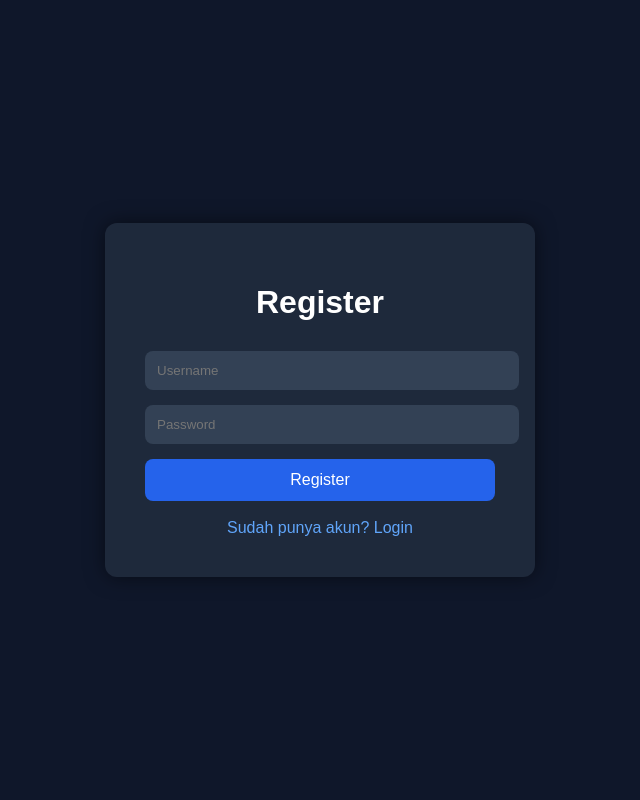
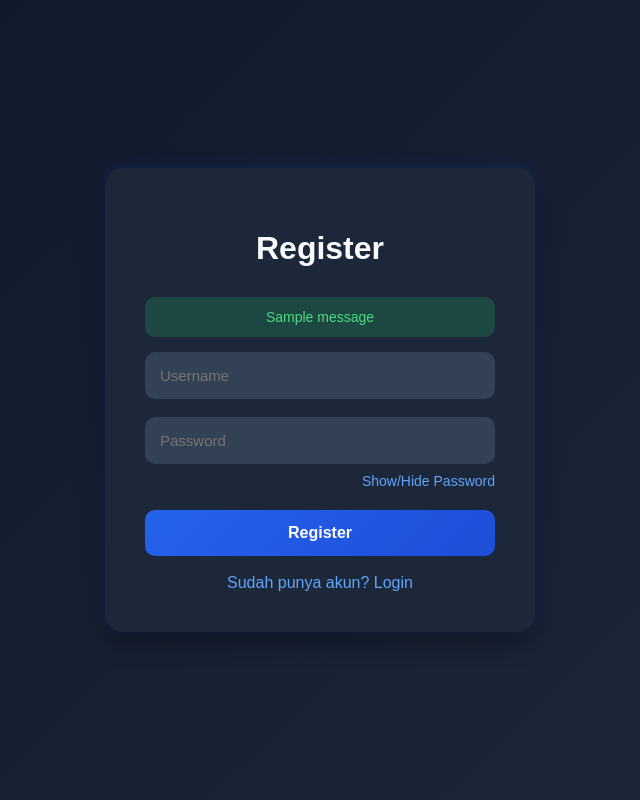
Before and after one commit to pyandraanugrah/Project-Siskem, a Flask app: page / in a window 1280 px wide. Shown: the whole page, without its empty margins (320-960 px from the left). Run offline with Flask 3, Linux system fonts and the light colour scheme; one stand-in notice (Sample message) is shown.

Commit message:
Penyesuaian Ui Login, Register, Penambahan Show Dan Hide Password

```diff
--- a/app.py
+++ b/app.py
@@ -1,4 +1,4 @@
-from flask import Flask, render_template, request, session, redirect
+from flask import Flask, render_template, request, session, redirect, flash
 from argon2 import PasswordHasher
 import sqlite3
 
@@ -26,33 +26,36 @@ def register():
     username = request.form['username']
     password = request.form['password']
 
-    # Hash password menggunakan Argon2
+    # hash password
     hashed_password = ph.hash(password)
 
-    # Koneksi database
+    # koneksi database
     conn = sqlite3.connect('database.db')
     cursor = conn.cursor()
 
     try:
-        # Simpan user ke database
+
+        # simpan user
         cursor.execute(
             "INSERT INTO users (username, password) VALUES (?, ?)",
             (username, hashed_password)
         )
 
         conn.commit()
+        conn.close()
+
+        flash("Register berhasil! Silakan login.", "success")
+
+        return redirect('/login')
 
     except:
+
         conn.close()
-        return "<h2>Username sudah digunakan!</h2>"
 
-    conn.close()
+        flash("Username sudah digunakan!", "error")
 
-    return """
-    <h2>Register Berhasil!</h2>
 
-    <a href="/login">Login Sekarang</a>
-    """
+        return redirect('/')
 
 # =========================
 # HALAMAN LOGIN
@@ -86,7 +89,8 @@ def login():
 
     # Jika user tidak ditemukan
     if result is None:
-        return "<h2>User tidak ditemukan!</h2>"
+        flash("User tidak ditemukan!", "error")
+        return redirect('/login')
 
     stored_hash = result[0]
 
@@ -100,8 +104,8 @@ def login():
         return redirect('/dashboard')
 
     except:
-        return "<h2>Password salah!</h2>"
-
+        flash("Password salah!", "error")
+        return redirect('/login')
 # =========================
 # DASHBOARD
 # =========================
--- a/static/style.css
+++ b/static/style.css
@@ -1,5 +1,6 @@
 body{
-    background-color: #0f172a;
+    background: linear-gradient(135deg, #0f172a, #1e293b);
+
     font-family: Arial, sans-serif;
     color: white;
 
@@ -11,57 +12,188 @@ body{
     margin: 0;
 }
 
+/* CARD CONTAINER */
 .container{
-    background-color: #1e293b;
+    background-color: rgba(30, 41, 59, 0.95);
+
     padding: 40px;
-    border-radius: 12px;
+    border-radius: 18px;
 
     width: 350px;
 
-    box-shadow: 0 0 20px rgba(0,0,0,0.5);
+    box-shadow:
+        0 10px 25px rgba(0,0,0,0.4),
+        0 0 15px rgba(37,99,235,0.2);
+
+    backdrop-filter: blur(10px);
+
+    transition: 0.3s ease;
 }
 
+.container:hover{
+    transform: translateY(-5px);
+}
+
+/* TITLE */
 h1{
     text-align: center;
     margin-bottom: 30px;
+
+    font-size: 32px;
+    color: #f8fafc;
 }
 
+/* INPUT */
 input{
     width: 100%;
+    padding: 14px;
+
+    margin-bottom: 18px;
+
+    border: 1px solid transparent;
+    border-radius: 10px;
+
+    background-color: #334155;
+    color: white;
+
+    font-size: 15px;
+
+    outline: none;
+
+    transition: 0.3s;
+    box-sizing: border-box;
+}
+
+input:focus{
+    border: 1px solid #60a5fa;
+    box-shadow: 0 0 10px rgba(96,165,250,0.4);
+}
+
+/* BUTTON */
+button{
+    width: 100%;
+    padding: 14px;
+
+    border: none;
+    border-radius: 10px;
+
+    background: linear-gradient(
+        135deg,
+        #2563eb,
+        #1d4ed8
+    );
+
+    color: white;
+
+    font-size: 16px;
+    font-weight: bold;
+
+    cursor: pointer;
+
+    transition: 0.3s ease;
+}
+
+button:hover{
+    transform: scale(1.02);
+    box-shadow: 0 0 15px rgba(37,99,235,0.5);
+}
+
+button:active{
+    transform: scale(0.98);
+}
+
+/* LINK */
+a{
+    color: #60a5fa;
+    text-decoration: none;
+
+    transition: 0.3s;
+}
+
+a:hover{
+    color: #93c5fd;
+}
+
+/* CENTER */
+.center{
+    text-align: center;
+}
+
+/* ALERT */
+.alert{
     padding: 12px;
+    border-radius: 10px;
 
     margin-bottom: 15px;
 
-    border: none;
-    border-radius: 8px;
-
-    background-color: #334155;
-    color: white;
+    text-align: center;
+    font-size: 14px;
 }
 
-button{
-    width: 100%;
-    padding: 12px;
-
-    border: none;
-    border-radius: 8px;
-
-    background-color: #2563eb;
-    color: white;
-
-    font-size: 16px;
-    cursor: pointer;
+.alert-success{
+    background-color: rgba(34,197,94,0.2);
+    color: #4ade80;
 }
 
-button:hover{
-    background-color: #1d4ed8;
+.alert-error{
+    background-color: rgba(239,68,68,0.2);
+    color: #f87171;
 }
 
-a{
-    color: #60a5fa;
-    text-decoration: none;
+/* DASHBOARD INFO CARD */
+.info-box{
+    background-color: #334155;
+
+    padding: 15px;
+    border-radius: 12px;
+
+    margin-bottom: 20px;
+
+    text-align: center;
 }
 
-.center{
+/* MOBILE RESPONSIVE */
+@media(max-width: 500px){
+
+    .container{
+        width: 90%;
+        padding: 30px;
+    }
+
+    h1{
+        font-size: 26px;
+    }
+}
+
+.alert{
+    padding: 12px;
+    border-radius: 10px;
+
+    margin-bottom: 15px;
+
     text-align: center;
+    font-size: 14px;
 }
+
+.alert-error{
+    background-color: rgba(239,68,68,0.2);
+    color: #f87171;
+
+    border: 1px solid rgba(239,68,68,0.3);
+}
+
+.show-password{
+    text-align: right;
+    margin-top: -10px;
+    margin-bottom: 20px;
+}
+
+.show-password span{
+    color: #60a5fa;
+    cursor: pointer;
+    font-size: 14px;
+}
+
+.show-password span:hover{
+    color: #93c5fd;
+}
--- a/templates/register.html
+++ b/templates/register.html
@@ -1,32 +1,60 @@
-<!DOCTYPE html>
+<!doctype html>
 <html>
   <head>
     <title>Register</title>
 
-    <link rel="stylesheet" href="{{ url_for('static', filename='style.css') }}">
+    <link
+      rel="stylesheet"
+      href="{{ url_for('static', filename='style.css') }}"
+    />
   </head>
+
   <body>
-
     <div class="container">
-
       <h1>Register</h1>
 
+      {% with messages = get_flashed_messages(with_categories=true) %} {% if
+      messages %} {% for category, message in messages %}
+
+      <div class="alert alert-{{ category }}">{{ message }}</div>
+
+      {% endfor %} {% endif %} {% endwith %}
+
       <form action="/register" method="POST">
+        <input type="text" name="username" placeholder="Username" required />
 
-        <input type="text" name="username" placeholder="Username" required>
+        <input
+          type="password"
+          name="password"
+          id="password"
+          placeholder="Password"
+          required
+        />
 
-        <input type="password" name="password" placeholder="Password" required>
+        <div class="show-password">
+          <span onclick="togglePassword()"> Show/Hide Password </span>
+        </div>
 
         <button type="submit">Register</button>
-
       </form>
 
       <div class="center">
-        <br>
-        <a href="/login">Sudah punya akun? Login</a>
+        <br />
+
+        <a href="/login"> Sudah punya akun? Login </a>
+      </div>
     </div>
 
-</div>
+    <script>
+      function togglePassword() {
+        let password = document.getElementById("password");
 
+        if (password.type === "password") {
+          password.type = "text";
+        } else {
+          password.type = "password";
+        }
+      }
+    </script>
   </body>
 </html>
```
Also changed, not shown: templates/dashboard.html (+25 -9 lines), templates/login.html (+38 -12 lines). Lines whose indentation alone changed are shown as unchanged.
